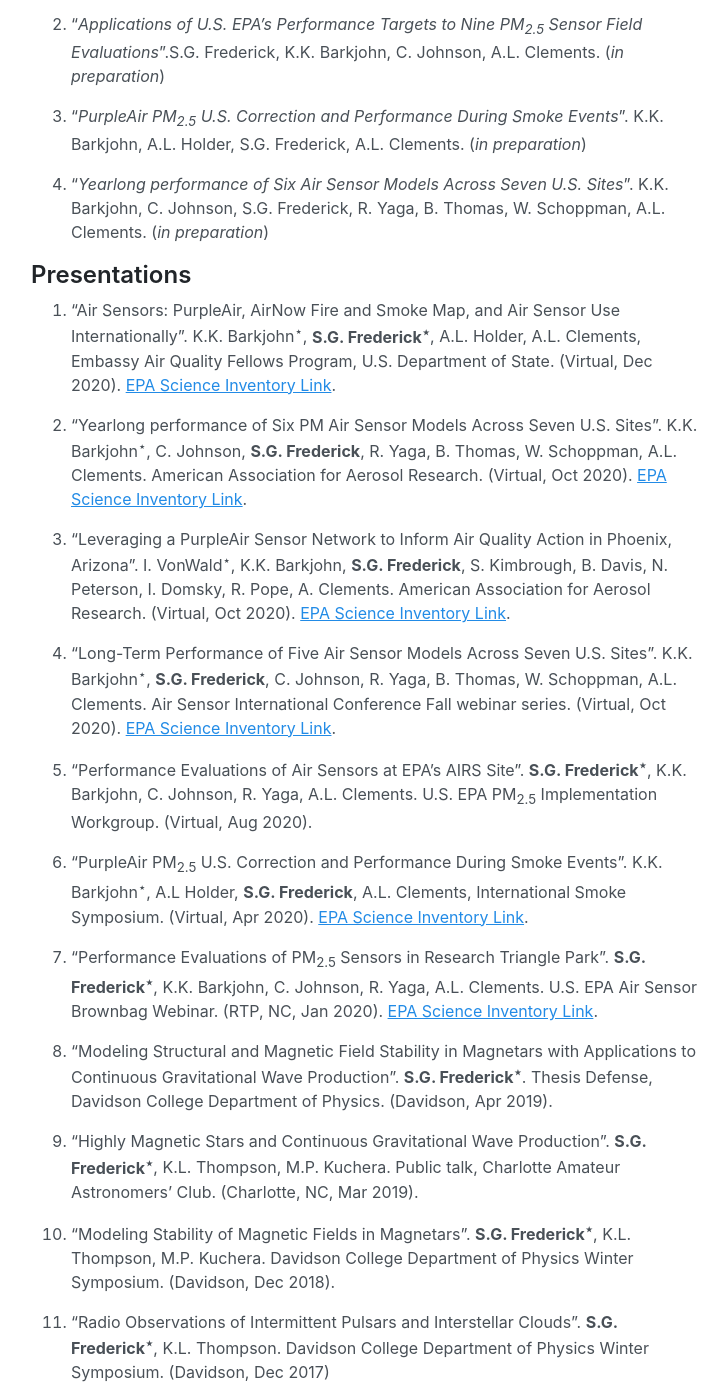
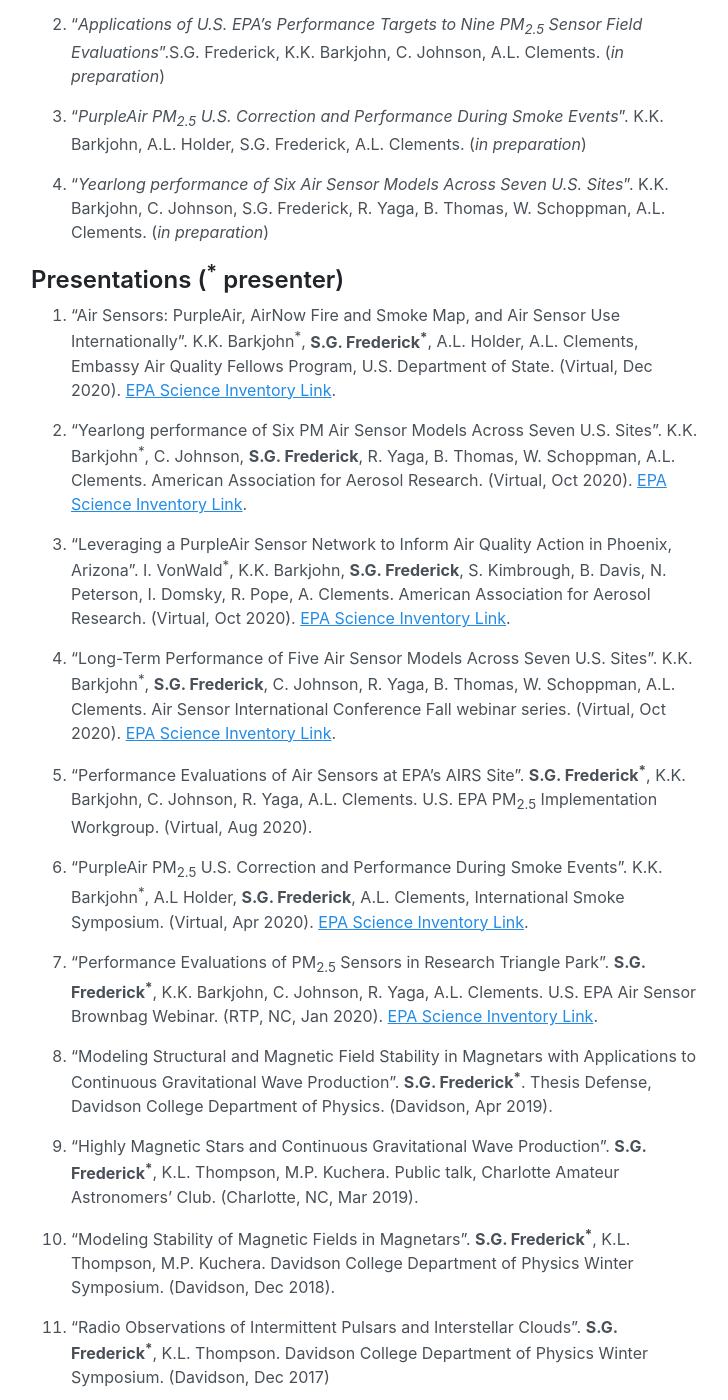
Before and after one commit to samfrederick/samfrederick.github.io, a Jekyll site: the page built from projects.md, in a window 1280 px wide and 1400 px high, scrolled down 702 px. Shown: the whole window, without its empty margins (273-1001 px from the left). Built offline with Jekyll 4.4.1, drawn with Linux system fonts in a browser that asks for light colours; some of the changed text lies outside the part shown.

Commit message:
change star to asterisk

```diff
--- a/projects.md
+++ b/projects.md
@@ -20,63 +20,63 @@
 
 4. “_Yearlong performance of Six Air Sensor Models Across Seven U.S. Sites_”. K.K. Barkjohn, C. Johnson, S.G. Frederick, R. Yaga, B. Thomas, W. Schoppman, A.L. Clements. (_in preparation_)
 
-## Presentations
+## Presentations (<sup>*</sup> presenter)
 1.  “Air Sensors: PurpleAir, AirNow Fire and Smoke Map, and Air Sensor
-    Use Internationally". K.K. Barkjohn<sup>⋆</sup>, **S.G.
-    Frederick<sup>⋆</sup>**, A.L. Holder, A.L. Clements, Embassy Air
+    Use Internationally". K.K. Barkjohn<sup>*</sup>, **S.G.
+    Frederick<sup>*</sup>**, A.L. Holder, A.L. Clements, Embassy Air
     Quality Fellows Program, U.S. Department of State. (Virtual, Dec
     2020). [EPA Science Inventory Link][].
 
 2.  “Yearlong performance of Six PM Air Sensor Models Across Seven U.S.
-    Sites". K.K. Barkjohn<sup>⋆</sup>, C. Johnson, **S.G.
+    Sites". K.K. Barkjohn<sup>*</sup>, C. Johnson, **S.G.
     Frederick**, R. Yaga, B. Thomas, W. Schoppman, A.L. Clements.
     American Association for Aerosol Research. (Virtual, Oct 2020). [EPA
     Science Inventory Link][1].
 
 3.  “Leveraging a PurpleAir Sensor Network to Inform Air Quality Action
-    in Phoenix, Arizona". I. VonWald<sup>⋆</sup>, K.K. Barkjohn, **S.G.
+    in Phoenix, Arizona". I. VonWald<sup>*</sup>, K.K. Barkjohn, **S.G.
     Frederick**, S. Kimbrough, B. Davis, N. Peterson, I. Domsky, R.
     Pope, A. Clements. American Association for Aerosol Research.
     (Virtual, Oct 2020). [EPA Science Inventory Link][2].
 
 4.  “Long-Term Performance of Five Air Sensor Models Across Seven U.S.
-    Sites". K.K. Barkjohn<sup>⋆</sup>, **S.G. Frederick**, C.
+    Sites". K.K. Barkjohn<sup>*</sup>, **S.G. Frederick**, C.
     Johnson, R. Yaga, B. Thomas, W. Schoppman, A.L. Clements. Air Sensor
     International Conference Fall webinar series. (Virtual, Oct 2020).
     [EPA Science Inventory Link][3].
 
 5.  “Performance Evaluations of Air Sensors at EPA’s AIRS Site". **S.G.
-    Frederick<sup>⋆</sup>**, K.K. Barkjohn, C. Johnson, R. Yaga, A.L.
+    Frederick<sup>*</sup>**, K.K. Barkjohn, C. Johnson, R. Yaga, A.L.
     Clements. U.S. EPA PM<sub>2.5</sub> Implementation Workgroup.
     (Virtual, Aug 2020).
 
 6.  “PurpleAir PM<sub>2.5</sub> U.S. Correction and Performance During
-    Smoke Events". K.K. Barkjohn<sup>⋆</sup>, A.L Holder, **S.G.
+    Smoke Events". K.K. Barkjohn<sup>*</sup>, A.L Holder, **S.G.
     Frederick**, A.L. Clements, International Smoke Symposium. (Virtual,
     Apr 2020). [EPA Science Inventory Link][4].
 
 7.  “Performance Evaluations of PM<sub>2.5</sub> Sensors in Research
-    Triangle Park". **S.G. Frederick<sup>⋆</sup>**, K.K. Barkjohn, C.
+    Triangle Park". **S.G. Frederick<sup>*</sup>**, K.K. Barkjohn, C.
     Johnson, R. Yaga, A.L. Clements. U.S. EPA Air Sensor Brownbag
     Webinar. (RTP, NC, Jan 2020). [EPA Science Inventory Link][5].
 
 8.  “Modeling Structural and Magnetic Field Stability in Magnetars with
     Applications to Continuous Gravitational Wave Production". **S.G.
-    Frederick<sup>⋆</sup>**. Thesis Defense, Davidson College Department
+    Frederick<sup>*</sup>**. Thesis Defense, Davidson College Department
     of Physics. (Davidson, Apr 2019).
 
 9.  “Highly Magnetic Stars and Continuous Gravitational Wave
-    Production". **S.G. Frederick<sup>⋆</sup>**, K.L. Thompson, M.P.
+    Production". **S.G. Frederick<sup>*</sup>**, K.L. Thompson, M.P.
     Kuchera. Public talk, Charlotte Amateur Astronomers’ Club.
     (Charlotte, NC, Mar 2019).
 
 10. “Modeling Stability of Magnetic Fields in Magnetars". **S.G.
-    Frederick<sup>⋆</sup>**, K.L. Thompson, M.P. Kuchera. Davidson
+    Frederick<sup>*</sup>**, K.L. Thompson, M.P. Kuchera. Davidson
     College Department of Physics Winter Symposium. (Davidson, Dec
     2018).
 
 11. “Radio Observations of Intermittent Pulsars and Interstellar
-    Clouds". **S.G. Frederick<sup>⋆</sup>**, K.L. Thompson. Davidson
+    Clouds". **S.G. Frederick<sup>*</sup>**, K.L. Thompson. Davidson
     College Department of Physics Winter Symposium. (Davidson, Dec
     2017)
 
@@ -87,49 +87,49 @@
 [4]: https://cfpub.epa.gov/si/si_public_record_report.cfm?dirEntryId=349513&Lab=CEMM
 [5]: https://cfpub.epa.gov/si/si_public_record_report.cfm?dirEntryId=348487&Lab=CEMM
 
-## Poster Presentations
+## Poster Presentations (<sup>*</sup> presenter)
 1.  “Performance Evaluations of Six PM<sub>2.5</sub> Sensors in Research
-    Triangle Park, NC". **S.G. Frederick<sup>⋆</sup>**, K.K.
+    Triangle Park, NC". **S.G. Frederick<sup>*</sup>**, K.K.
     Barkjohn, C. Johnson, I. VonWald, A.L. Clements. American
     Association for Aerosol Research. (Virtual, Oct 2020). [EPA Science
     Inventory Link][].
 
 2.  “Impacts of Data Completeness on Hourly Averaged PurpleAir
     PM<sub>2.5</sub> Concentrations During Smoke Events". **S.G.
-    Frederick<sup>⋆</sup>**, K.K. Barkjohn, A.L. Holder, A.L. Clements.
+    Frederick<sup>*</sup>**, K.K. Barkjohn, A.L. Holder, A.L. Clements.
     American Association for Aerosol Research. (Virtual, Oct 2020) [EPA
     Science Inventory Link][1].
 
 3.  “Performance Evaluations of Six PM<sub>2.5</sub> Sensors in Research
-    Triangle Park, NC". **S.G. Frederick<sup>⋆</sup>**, K.K.
+    Triangle Park, NC". **S.G. Frederick<sup>*</sup>**, K.K.
     Barkjohn, C. Johnson, R. Yaga, A.L. Clements. Air Pollution
     Monitoring for Communities Grantee Meeting. (RTP, NC, Feb 2020).
 
 4.  “PurpleAir PM<sub>2.5</sub> U.S. Correction and Performance During
-    Smoke Events". K. Johnson<sup>⋆</sup>, A. Holder, **S.
+    Smoke Events". K. Johnson<sup>*</sup>, A. Holder, **S.
     Frederick**, A. Clements. Air Pollution Monitoring for Communities
     Grantee Meeting. (RTP, NC, Feb 2020).
 
 5.  “Modeling Structural and Magnetic Field Stability in Magnetars".
-    **S. Frederick<sup>⋆</sup>**, K.L. Thompson, M.P. Kuchera. Meeting
+    **S. Frederick<sup>*</sup>**, K.L. Thompson, M.P. Kuchera. Meeting
     of the American Astronomical Society. (Seattle, WA, Jan 2019).
     [Bibcode link][].
 
 6.  “HI Observations of Intermittent Pulsars". **S.
-    Frederick<sup>⋆</sup>**, K. Thompson. North Carolina Astronomers’
+    Frederick<sup>*</sup>**, K. Thompson. North Carolina Astronomers’
     Meeting. (Guilford Technical Community College, Guilford, NC, Sep
     2018).
 
 7.  “HI Observations of Intermittent Pulsars". **S.
-    Frederick<sup>⋆</sup>**, K.L. Thompson. Davidson College Alenda Lux
+    Frederick<sup>*</sup>**, K.L. Thompson. Davidson College Alenda Lux
     Research Symposium. (Davidson, NC, May 2018).
 
 8.  “Analysis of Particle Trajectories around Schwarzschild and
-    Extreme-Kerr Black Holes". **S. Frederick<sup>⋆</sup>**. Davidson
+    Extreme-Kerr Black Holes". **S. Frederick<sup>*</sup>**. Davidson
     College Alenda Lux Research Symposium. (Davidson, NC, May 2017)
 
 9.  “Determining the Excitation Temperature of M57 via Spectral
-    Analysis". **S. Frederick**<sup>⋆</sup>. Quadrennial SPS Physics
+    Analysis". **S. Frederick**<sup>*</sup>. Quadrennial SPS Physics
     Congress. (San Francisco, CA, Nov 2016)
 
 <hr/>
```
